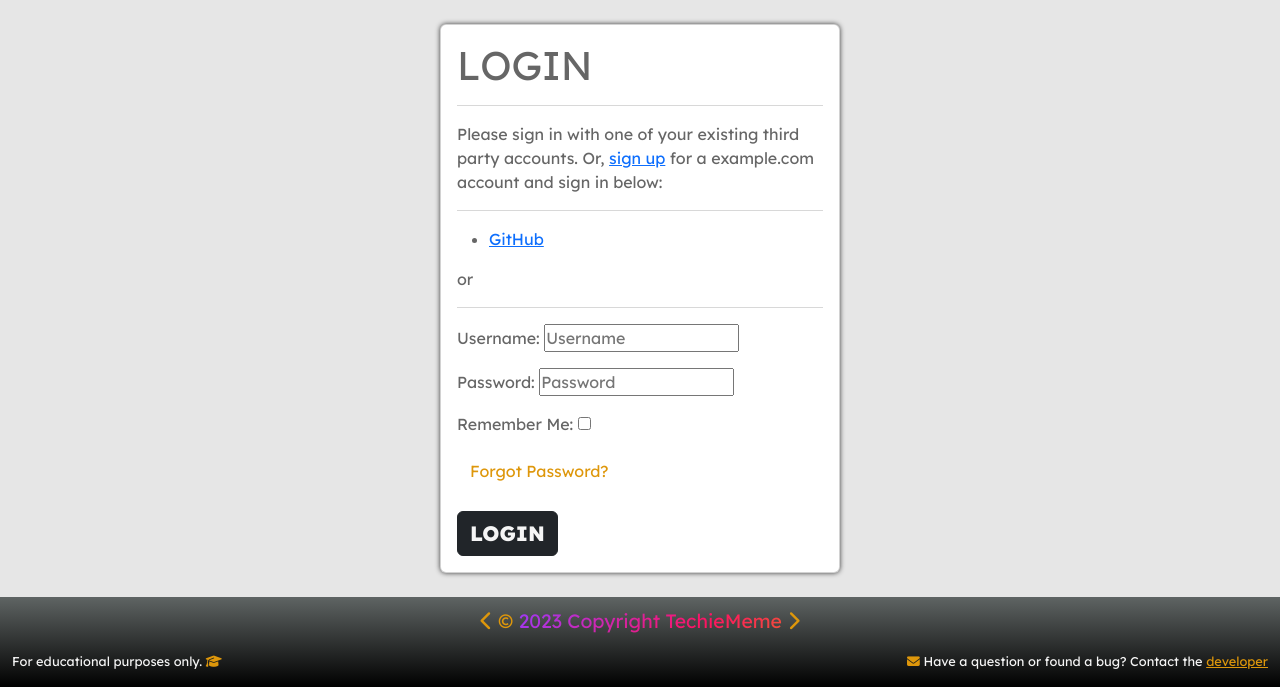
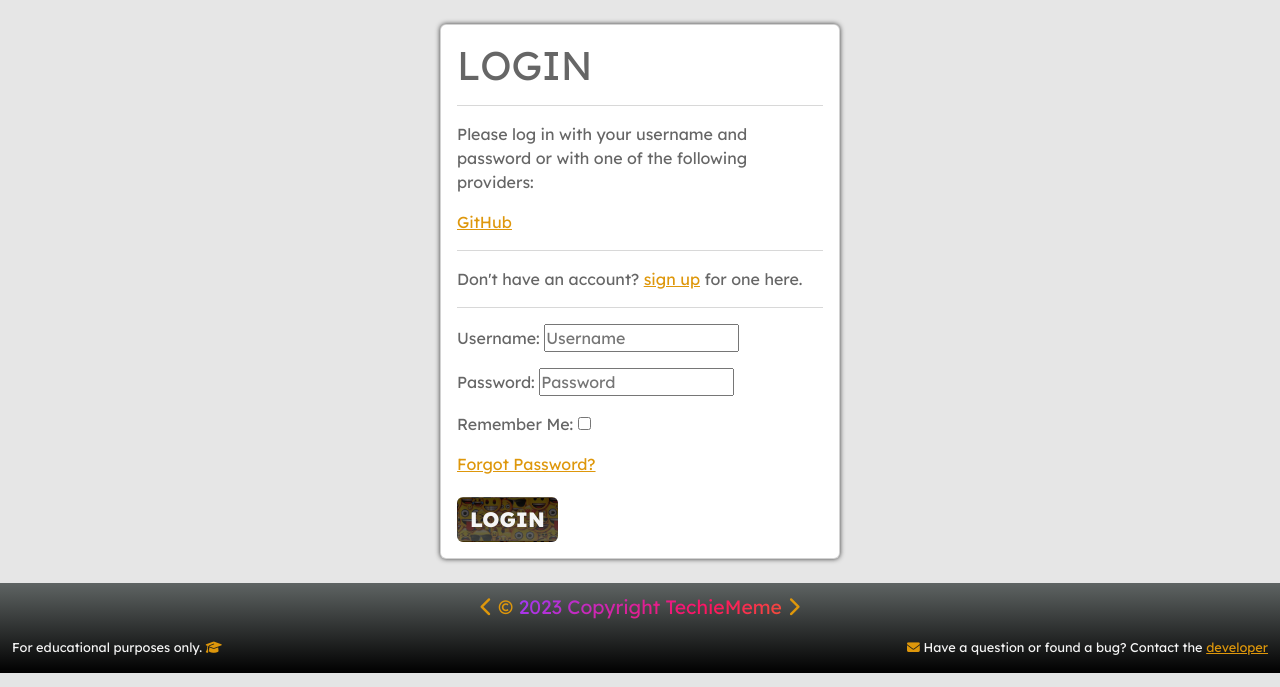
Before and after one commit to Inc21/TechieMeme-PP4, a Django app: page /accounts/login/ in a window 1280 px wide. Shown: the part 172-859 px from the top of the page. Run offline with Django 4.2, Linux system fonts and the light colour scheme; some libraries are stand-ins or nearby versions.

Commit message:
modify allauth login.htm to match site stilyng

```diff
--- a/static/styles/main.css
+++ b/static/styles/main.css
@@ -89,6 +89,7 @@ header {
 .active-link {
     color: #DE970B;
     text-decoration: underline;
+    list-style: none;
 }
 
 /* ------------------------------------------------------------- Log In  */
--- a/templates/account/login.html
+++ b/templates/account/login.html
@@ -16,23 +16,17 @@
                 {% get_providers as socialaccount_providers %}
 
                 {% if socialaccount_providers %}
-                <p>{% blocktrans with site.name as site_name %}Please sign in with one
-                of your existing third party accounts. Or, <a href="{{ signup_url }}">sign up</a>
-                for a {{ site_name }} account and sign in below:{% endblocktrans %}</p>
+                <p>{% blocktrans with site.name as site_name %}Please log in with your username and password
+                or with one of the following providers:</p> {% endblocktrans %}
+				<span class="active-link">{% include "socialaccount/snippets/provider_list.html" with process="login" %} </span>
+
+
+						<!-- <div class="login-or">{% trans 'or' %}</div> -->
+
                 <hr>
-              <div class="row flex-nowrap">
-                <div class="socialaccount_ballot">
-
-                    <ul class="socialaccount_providers">
-                      {% include "socialaccount/snippets/provider_list.html" with process="login" %}
-                    </ul>
-
-                    <div class="login-or">{% trans 'or' %}</div>
-
-                  </div>
-              </div>
+				<p>Don't have an account? <a class="active-link" href="{{ signup_url }}">sign up</a> for one here.</p>
               <hr>
-              <div class="row flex-nowrap">
+              <div class="row">
                 {% include "socialaccount/snippets/login_extra.html" %}
 
                 {% else %}
@@ -46,9 +40,9 @@
                   {% if redirect_field_value %}
                   <input type="hidden" name="{{ redirect_field_name }}" value="{{ redirect_field_value }}" />
                   {% endif %}
-                  <button class=" navbar-link btn yellow secondaryAction" href="{% url 'account_reset_password' %}">{% trans "Forgot Password?" %}</button>
+                  <a class="active-link secondaryAction" href="{% url 'account_reset_password' %}">{% trans "Forgot Password?" %}</a>
                   <br>
-                  <button class="primaryAction btn btn-dark btn-outline-dark navbar-item hover" type="submit">{% trans "LOGIN" %}</button>
+                  <button class="primaryAction auth-btn btn navbar-item hover" type="submit">{% trans "LOGIN" %}</button>
                 </form>
               </div>
 
--- a/templates/socialaccount/snippets/provider_list.html
+++ b/templates/socialaccount/snippets/provider_list.html
@@ -14,7 +14,7 @@
 {% endfor %}
 {% endif %}
 <li>
-  <a title="{{provider.name}}" class="socialaccount_provider {{provider.id}}"
+  <a title="{{provider.name}}" class="active-link socialaccount_provider {{provider.id}}"
      href="{% provider_login_url provider.id process=process scope=scope auth_params=auth_params %}">{{provider.name}}</a>
 </li>
 {% endfor %}
```
Also changed, not shown: db.sqlite3.
